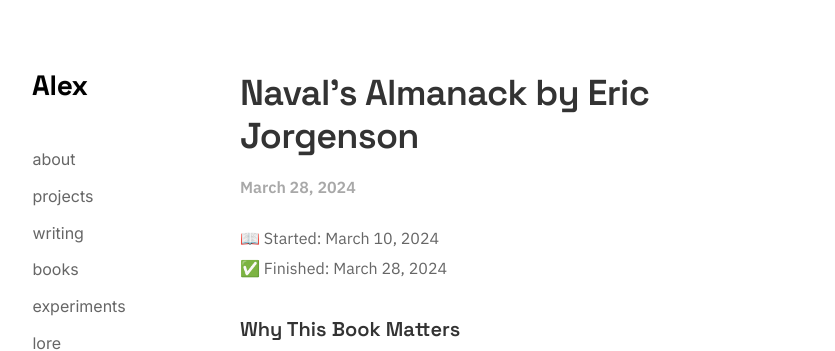
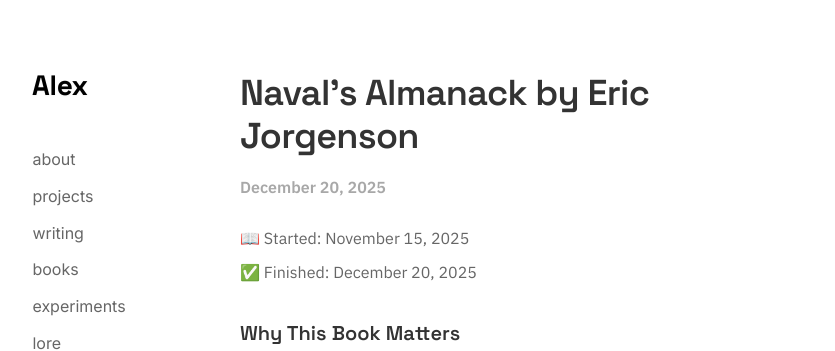
Before and after one commit to alexshibu1/alexshibu.com, a Next.js app: page /essay/naval-almanack-notes in a window 1280 px wide. Shown: the top 351 px of the page, without its empty margins (48-883 px from the left). Built offline with nearby package versions, Linux system fonts and the light colour scheme.

Commit message:
lots' of changes

```diff
--- a/app/books/BookCard.tsx
+++ b/app/books/BookCard.tsx
@@ -40,11 +40,11 @@ export function BookCard({ book }: { book: Book }) {
                   <span className="font-normal">{book.author}</span>
                 </Link>
               ) : (
-                <>
+                <span className="cursor-default select-text">
                   <span className="font-bold">{book.title}</span>{" "}
                   <span className="text-gray-500">by</span>{" "}
                   <span className="font-normal">{book.author}</span>
-                </>
+                </span>
               )}
               {book.isAudiobook ? (
                 <span
--- a/app/books/books-data.ts
+++ b/app/books/books-data.ts
@@ -39,7 +39,8 @@ export const books: Book[] = [
     title: "Almanack of Naval Ravikant",
     author: "Eric Jorgenson",
     rating: 10,
-    dateRead: "11.2025",
+    dateStarted: "11.2025",
+    dateRead: "12.2025",
     notes: "naval-almanack-notes",
     slug: "almanack-of-naval-ravikant",
     summary: "Good book.",
@@ -95,6 +96,7 @@ export const books: Book[] = [
     title: "Why We Sleep",
     author: "Matthew Walker",
     rating: 8.7,
+    dateStarted: "12.2023",
     dateRead: "01.2024",
     notes: "why-we-sleep",
     slug: "why-we-sleep",
--- a/app/essay/atomic-habits-notes/page.mdx
+++ b/app/essay/atomic-habits-notes/page.mdx
@@ -1,6 +1,7 @@
 export const metadata = {
   title: "Atomic Habits by James Clear",
-  description: "I really enjoyed this book and it's pretty much the first book I finished. One basic thing I learned: make any habit easy, attractive, obvious, and satisfying.",
+  description:
+    "I really enjoyed this book and it's pretty much the first book I finished. One basic thing I learned: make any habit easy, attractive, obvious, and satisfying.",
   date: "December 15, 2025",
   type: "book",
 };
@@ -15,8 +16,9 @@ export const metadata = {
     fontSize: "0.95rem",
   }}
 >
-  <p style={{ margin: "0.25rem 0" }}>📖 Started: Mar 2023</p>
-  <p style={{ margin: "0.25rem 0" }}>✅ Finished: Nov 2025</p>
+  <p style={{ margin: "0.25rem 0 0.5rem 0" }}>📖 Started: March 1, 2023</p>
+
+  <p style={{ margin: "0.25rem 0" }}>✅ Finished: November 15, 2025</p>
 </div>
 
 <div
@@ -29,6 +31,8 @@ export const metadata = {
   }}
 >
   <p>
-    I really enjoyed this book and it's pretty much the first book I finished. I'm gonna write an actual review for my website. but 1 basic thing I learned: make any habit easy, attractive, obvious, and satisfying.
+    I really enjoyed this book and it's pretty much the first book I finished.
+    I'm gonna write an actual review for my website. but 1 basic thing I
+    learned: make any habit easy, attractive, obvious, and satisfying.
   </p>
 </div>
--- a/app/essay/make-your-bed-notes/page.mdx
+++ b/app/essay/make-your-bed-notes/page.mdx
@@ -19,7 +19,8 @@ export const metadata = {
     fontSize: "0.95rem",
   }}
 >
-  <p style={{ margin: "0.25rem 0" }}>📖 Started: January 10, 2026</p>
+  <p style={{ margin: "0.25rem 0 0.5rem 0" }}>📖 Started: January 10, 2026</p>
+
   <p style={{ margin: "0.25rem 0" }}>✅ Finished: January 20, 2026</p>
 </div>
 
--- a/app/essay/naval-almanack-notes/page.mdx
+++ b/app/essay/naval-almanack-notes/page.mdx
@@ -1,11 +1,11 @@
 export const metadata = {
   title: "Naval's Almanack by Eric Jorgenson",
   description: "formulas and thoughts /his outlook on life",
-  date: "March 28, 2024",
+  date: "December 20, 2025",
   type: "book",
 };
 
-<EssayHeader title="Naval's Almanack by Eric Jorgenson" date="March 28, 2024" />
+<EssayHeader title="Naval's Almanack by Eric Jorgenson" date="December 20, 2025" />
 
 <div
   style={{
@@ -15,8 +15,9 @@ export const metadata = {
     fontSize: "0.95rem",
   }}
 >
-  <p style={{ margin: "0.25rem 0" }}>📖 Started: March 10, 2024</p>
-  <p style={{ margin: "0.25rem 0" }}>✅ Finished: March 28, 2024</p>
+  <p style={{ margin: "0.25rem 0 0.5rem 0" }}>📖 Started: November 15, 2025</p>
+
+  <p style={{ margin: "0.25rem 0" }}>✅ Finished: December 20, 2025</p>
 </div>
 
 ## Why This Book Matters
--- a/app/essay/the-third-door/page.mdx
+++ b/app/essay/the-third-door/page.mdx
@@ -16,8 +16,9 @@ export const metadata = {
     fontSize: "0.95rem",
   }}
 >
-  <p style={{ margin: "0.25rem 0" }}>Started: Jan 2024</p>
-  <p style={{ margin: "0.25rem 0" }}>✅ Finished: Feb 10, 2024</p>
+  <p style={{ margin: "0.25rem 0 0.5rem 0" }}>📖 Started: January 1, 2024</p>
+
+  <p style={{ margin: "0.25rem 0" }}>✅ Finished: February 10, 2024</p>
 </div>
 
 <div
--- a/app/essay/war-of-art-notes/page.mdx
+++ b/app/essay/war-of-art-notes/page.mdx
@@ -16,7 +16,8 @@ export const metadata = {
     fontSize: "0.95rem",
   }}
 >
-  <p style={{ margin: "0.25rem 0" }}>📖 Started: May 1, 2024</p>
+  <p style={{ margin: "0.25rem 0 0.5rem 0" }}>📖 Started: May 1, 2024</p>
+
   <p style={{ margin: "0.25rem 0" }}>✅ Finished: May 8, 2024</p>
 </div>
 
--- a/app/essay/why-we-sleep/page.mdx
+++ b/app/essay/why-we-sleep/page.mdx
@@ -16,7 +16,9 @@ export const metadata = {
     fontSize: "0.95rem",
   }}
 >
-  <p style={{ margin: "0.25rem 0" }}>✅ Finished: Jan 2024</p>
+  <p style={{ margin: "0.25rem 0 0.5rem 0" }}>📖 Started: December 2, 2023</p>
+
+  <p style={{ margin: "0.25rem 0" }}>✅ Finished: January 2, 2024</p>
 </div>
 
 <div
```
